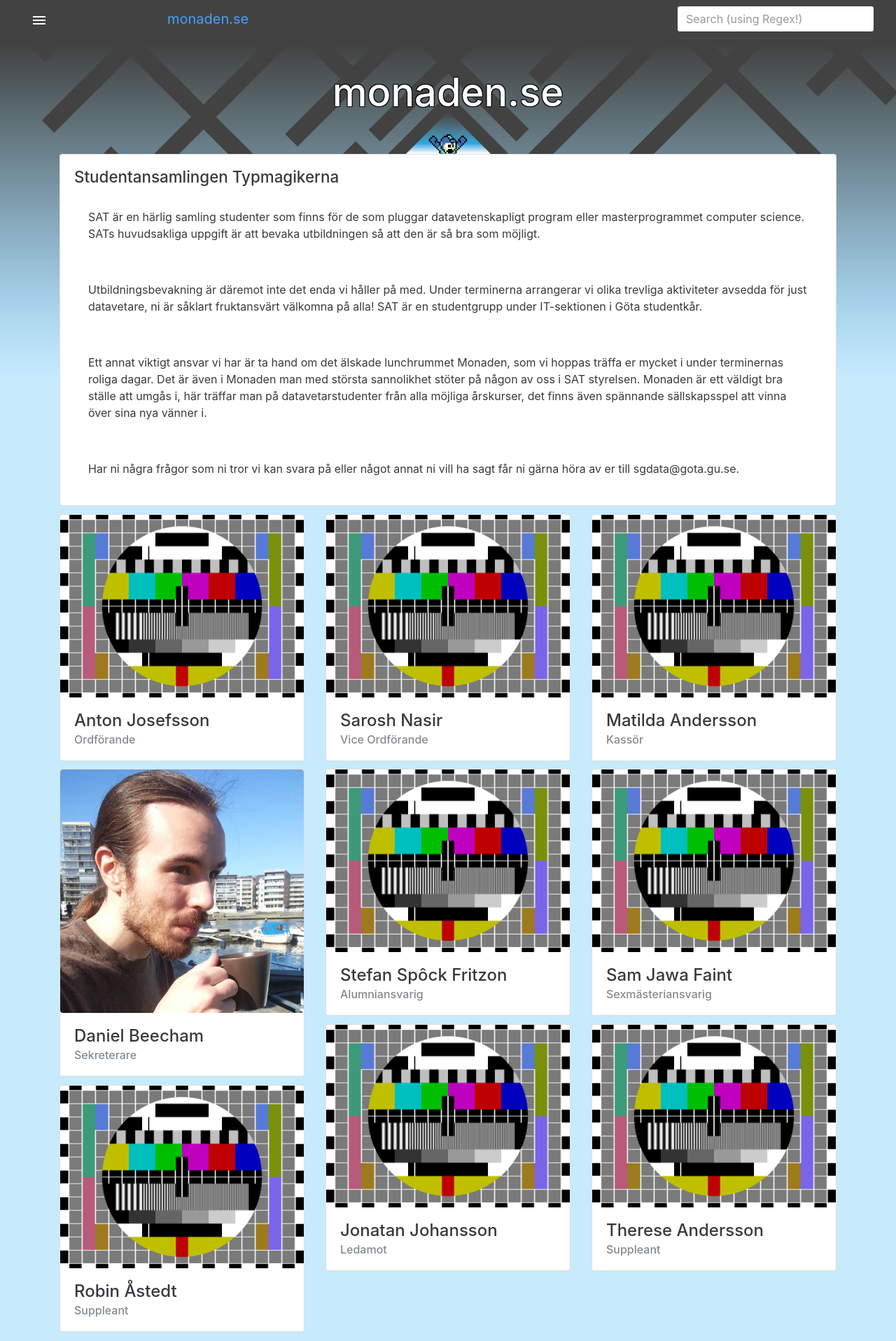
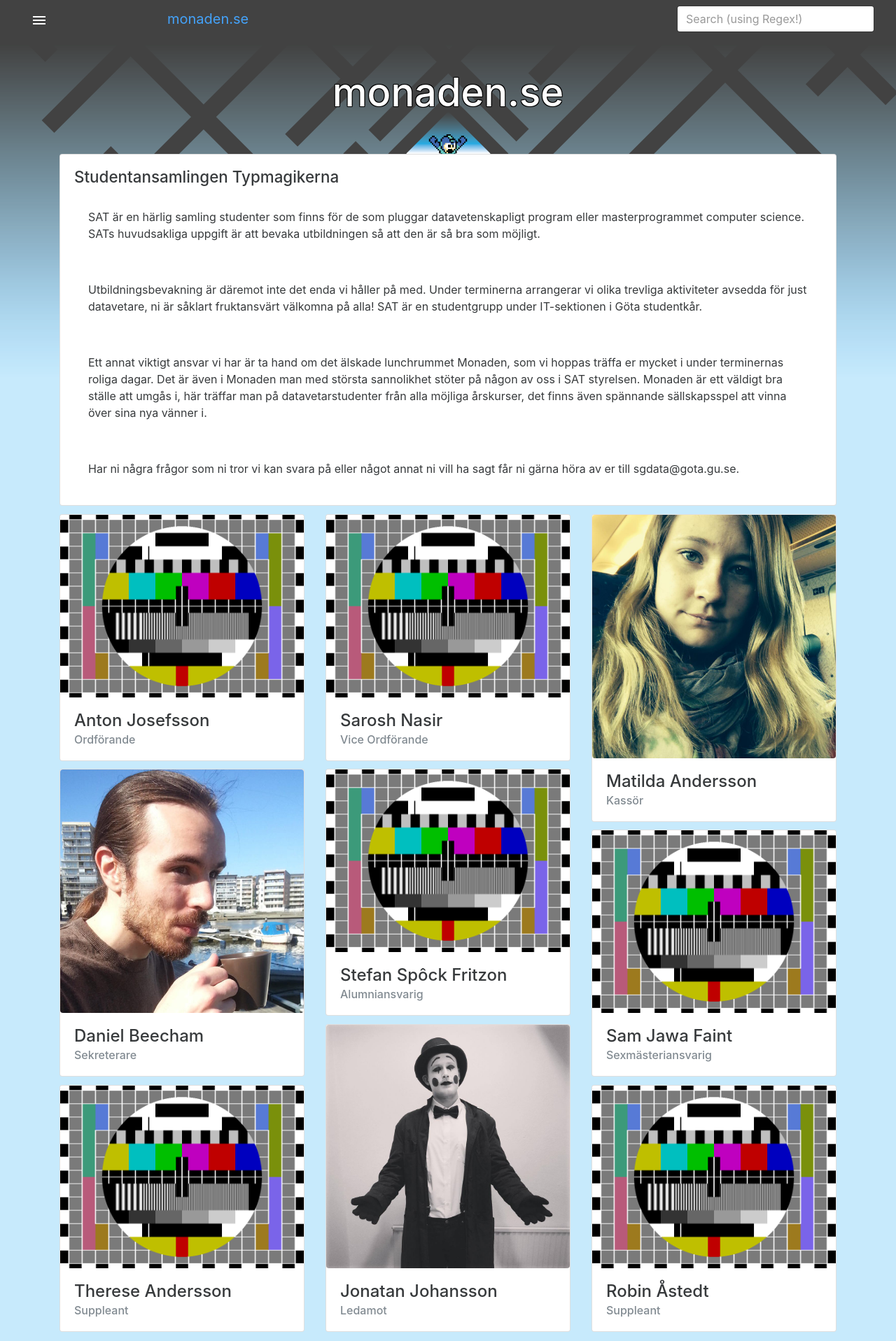
Before and after one commit to DJTunafish/typmagikerna.github.io, a Jekyll site: the page built from sat.html, in a window 1280 px wide. Shown: the whole page at 70% size. Built offline with Jekyll 4.4.1, drawn with Linux system fonts in a browser that asks for light colours; a script that is not in the unit is left out.

Commit message:
Bilder på folk i styrelsen.

```diff
--- a/sat.html
+++ b/sat.html
@@ -45,7 +45,7 @@
 
   <div class="peep col-xs-12 col-sm-6 col-md-4">
     <div class="card">
-      <img src="{{ site.images.url }}{{ site.images.baseurl }}test.png" alt="Card image" class="card-img-top card-img">
+      <img src="{{ site.images.url }}{{ site.images.baseurl }}matilda.jpg" alt="Card image" class="card-img-top card-img">
       <div class="card-block">
         <h4 class="card-title">Matilda Andersson</h4>
         <h6 class="card-subtitle text-muted">Kassör</h6>
@@ -85,7 +85,7 @@
 
   <div class="peep col-xs-12 col-sm-6 col-md-4">
     <div class="card">
-      <img src="{{ site.images.url }}{{ site.images.baseurl }}test.png" alt="Card image" class="card-img-top card-img">
+      <img src="{{ site.images.url }}{{ site.images.baseurl }}jonatan.jpg" alt="Card image" class="card-img-top card-img">
       <div class="card-block">
         <h4 class="card-title">Jonatan Johansson</h4>
         <h6 class="card-subtitle text-muted">Ledamot</h6>
```
Also changed, not shown: images/jonatan.jpg (added), images/matilda.jpg (added).
